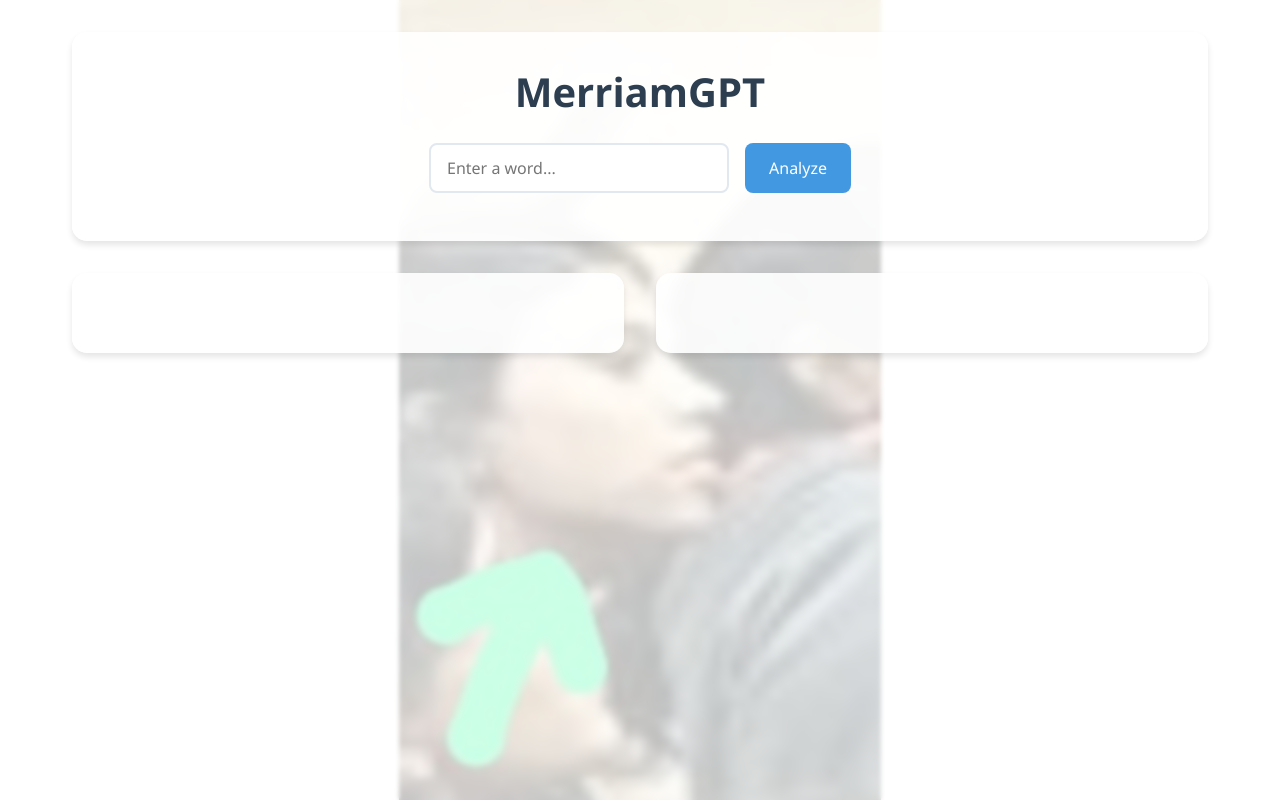
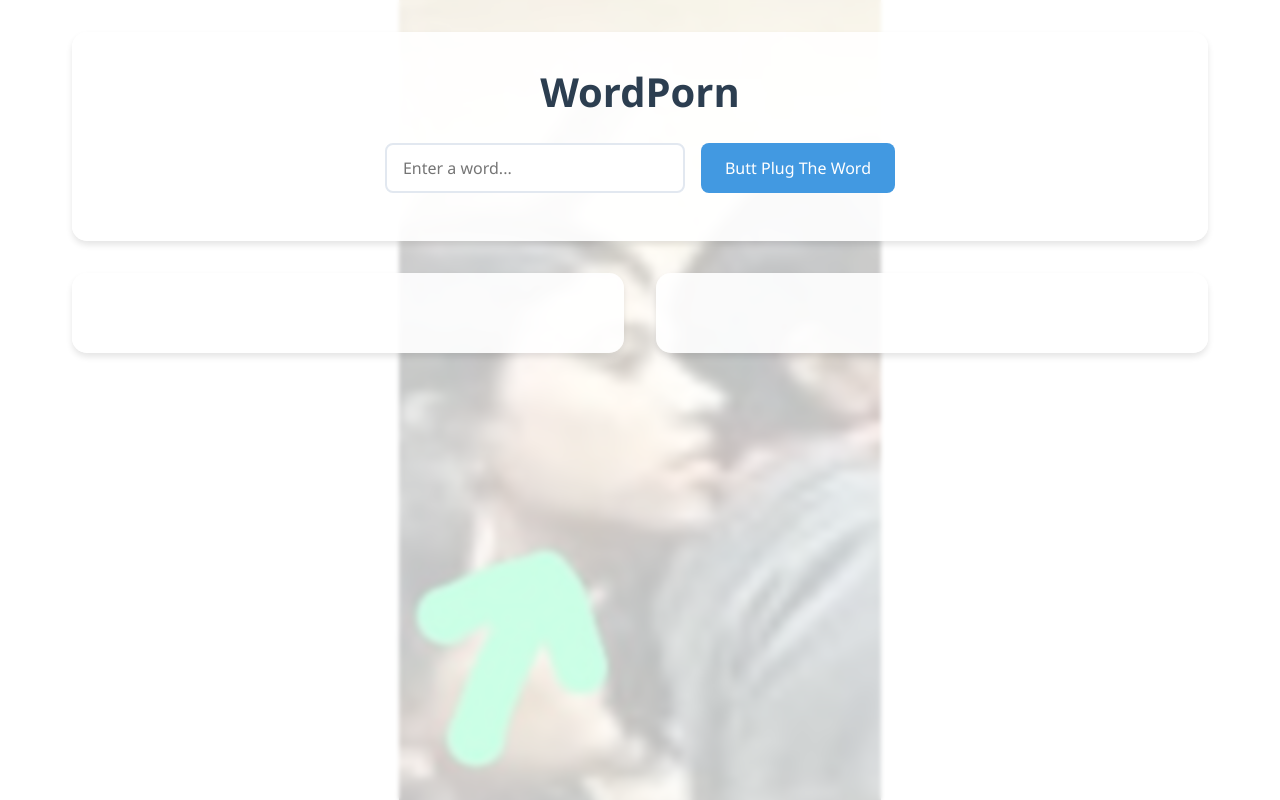
Before and after one commit to Isomorphic03/WordPorn, a website: page public/index.html in a window 1280 px wide. Drawn offline with Linux system fonts and the light colour scheme.

Commit message:
Update index.html

```diff
--- a/public/index.html
+++ b/public/index.html
@@ -3,17 +3,17 @@
 <head>
     <meta charset="UTF-8">
     <meta name="viewport" content="width=device-width, initial-scale=1.0">
-    <title>MerriamGPT - Word Analysis</title>
+    <title> Word Analysis</title>
     <link href="https://fonts.googleapis.com/css2?family=Inter:wght@400;500;600&display=swap" rel="stylesheet">
     <link rel="stylesheet" href="style.css">
 </head>
 <body>
     <div class="container">
         <div class="search-container">
-            <h1>MerriamGPT</h1>
+            <h1>WordPorn</h1>
             <div class="search-box">
                 <input type="text" id="wordInput" placeholder="Enter a word...">
-                <button onclick="analyzeWord()">Analyze</button>
+                <button onclick="analyzeWord()">Butt Plug The Word</button>
             </div>
             <div id="loadingSpinner" class="loading-spinner" style="display: none;">
                 <div class="spinner"></div>
```
